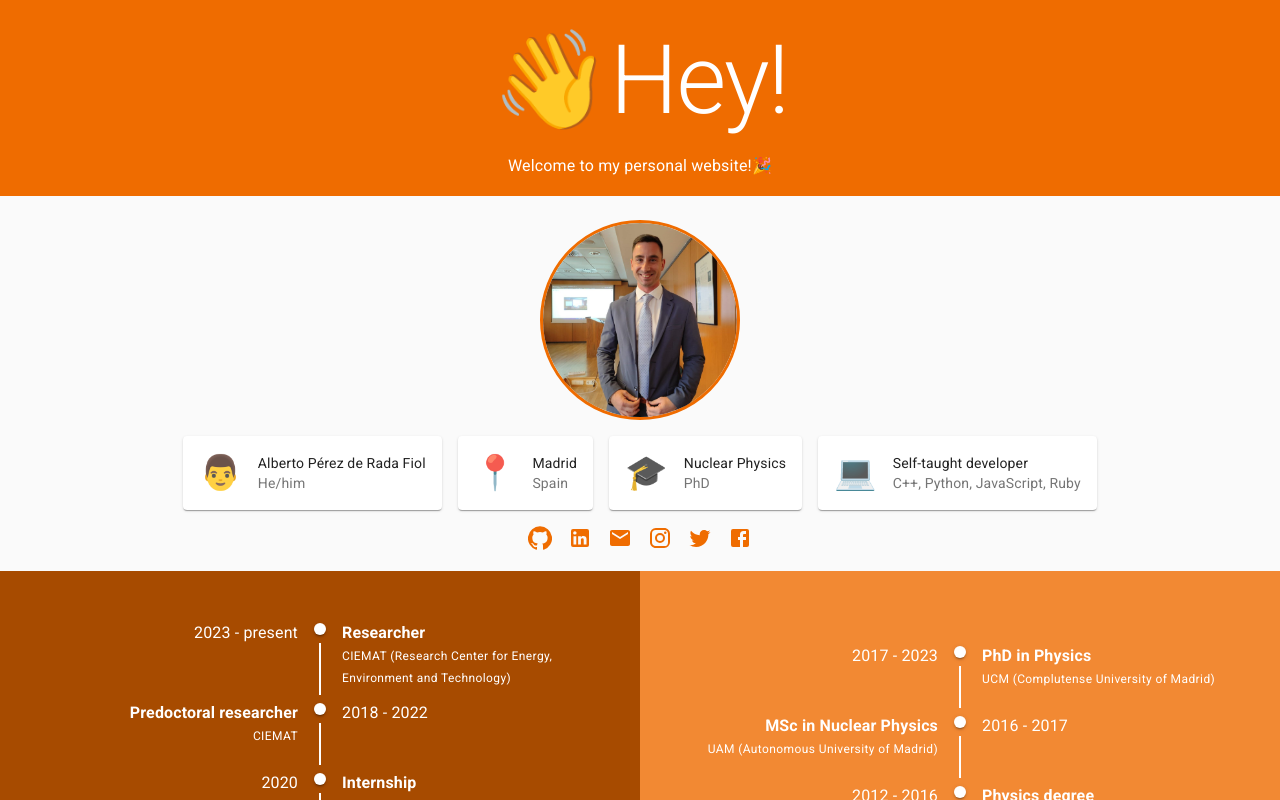
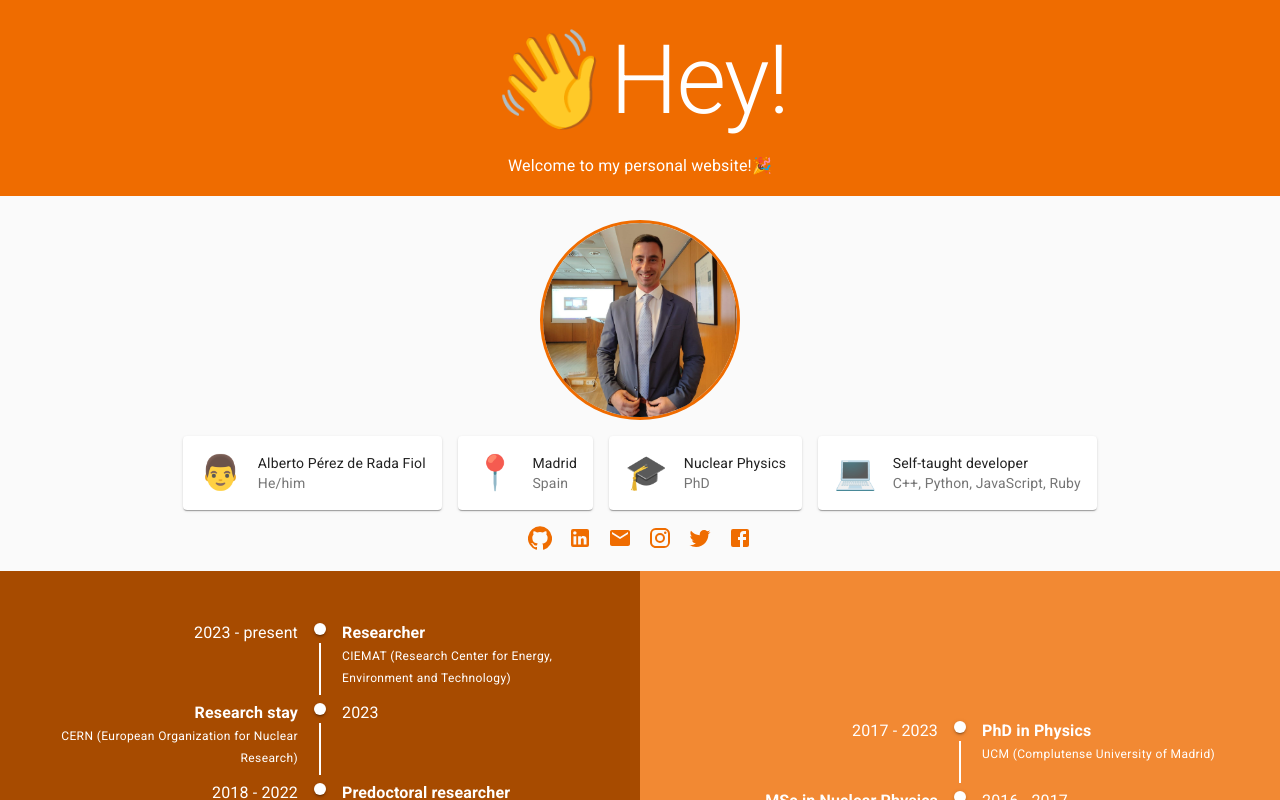
Before and after one commit to AlbertoPdRF/albertopdrf.com, a React (Create React App) app: page / in a window 1280 px wide. Shown: the top 800 px of the page. Built offline with nearby package versions, Linux system fonts and the light colour scheme; no server answers.

Commit message:
Add stays!

```diff
--- a/src/components/TimeLines/TimeLines.js
+++ b/src/components/TimeLines/TimeLines.js
@@ -50,10 +50,19 @@ const data = [
           'CIEMAT (Research Center for Energy, Environment and Technology)',
       },
       {
+        period: '2023',
+        title: 'Research stay',
+        location: 'CERN (European Organization for Nuclear Research)',
+      },
+      {
         period: '2018 - 2022',
         title: 'Predoctoral researcher',
-        location:
-          'CIEMAT',
+        location: 'CIEMAT',
+      },
+      {
+        period: '2019',
+        title: 'Predoctoral research stay',
+        location: 'JYU (University of Jyväskylä)',
       },
       {
         period: '2020',
```
